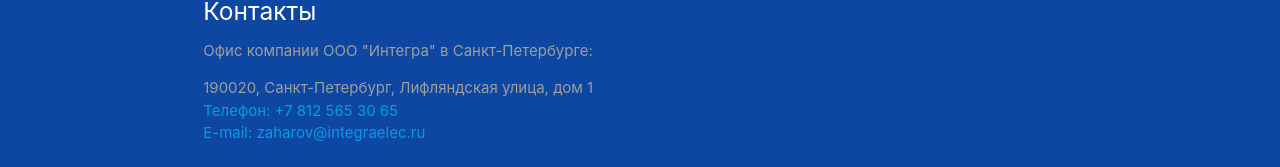
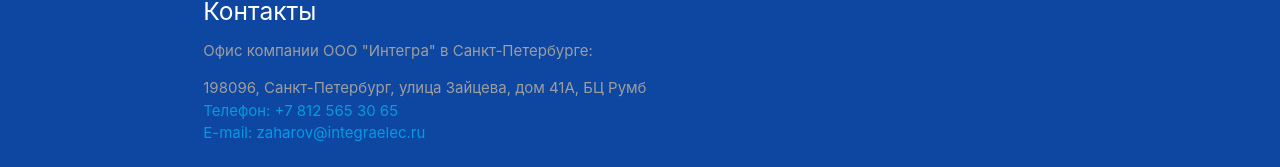
Before and after one commit to frankieksai/integra, a Nuxt app: page / in a window 1280 px wide. Shown: the part 6033-6200 px from the top of the page. Built offline with nearby package versions, Linux system fonts and the light colour scheme.

Commit message:
Update default.vue

```diff
--- a/layouts/default.vue
+++ b/layouts/default.vue
@@ -63,9 +63,9 @@
             <h5 class="white-text">Контакты</h5>
             <p class="grey-text">Офис компании ООО "Интегра" в Санкт-Петербурге:</p>
             <ul>
-              <li class="grey-text">190020, Санкт-Петербург, Лифляндская улица, дом 1</li>
+              <li class="grey-text">198096, Санкт-Петербург, улица Зайцева, дом 41А, БЦ Румб</li>
               <li>
-                <a href="tel:+79215797956">Телефон: +7 812 565 30 65</a>
+                <a href="tel:+78125653065">Телефон: +7 812 565 30 65</a>
               </li>
               <li>
                 <a href="mailto:zaharov@integraelec.ru">E-mail: zaharov@integraelec.ru</a>
```
